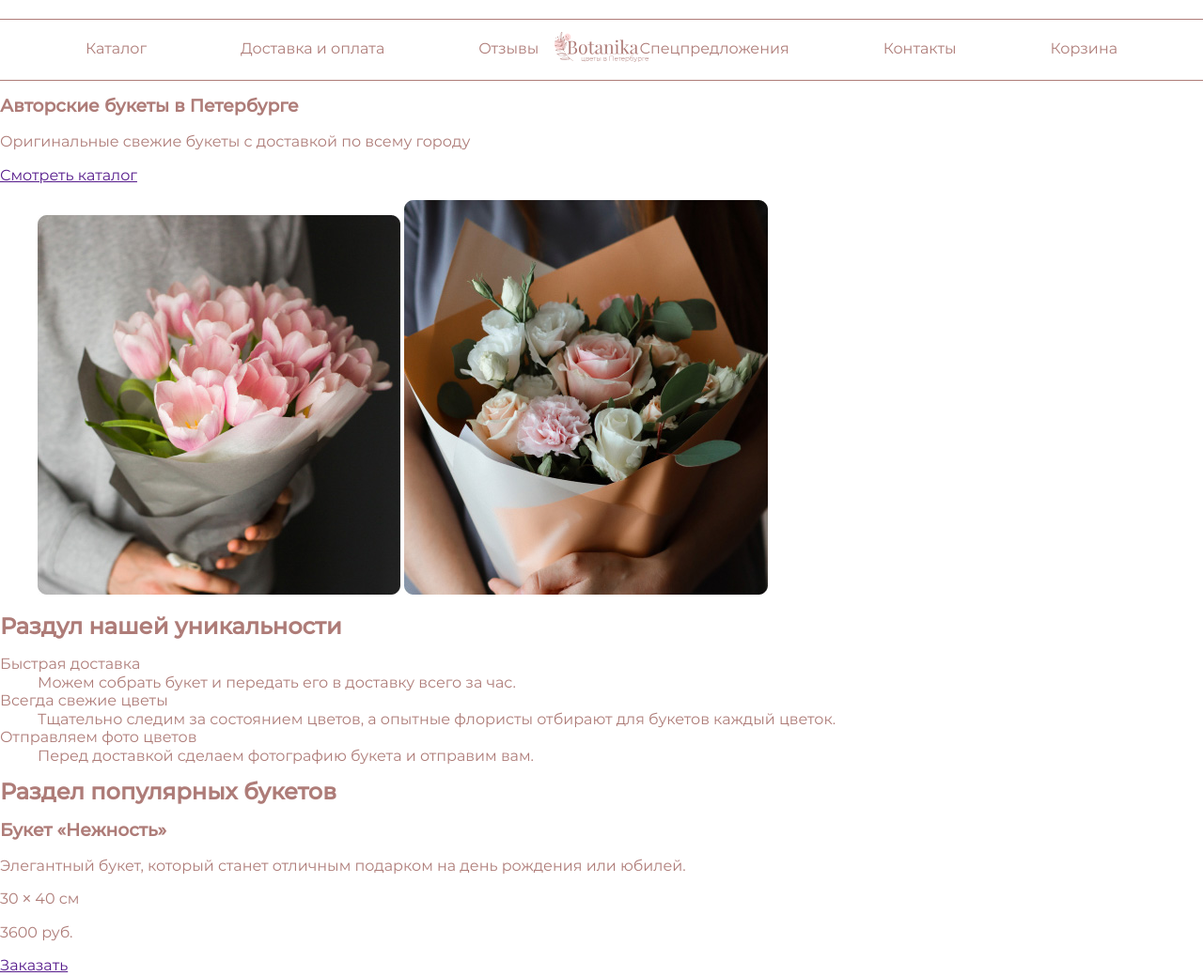
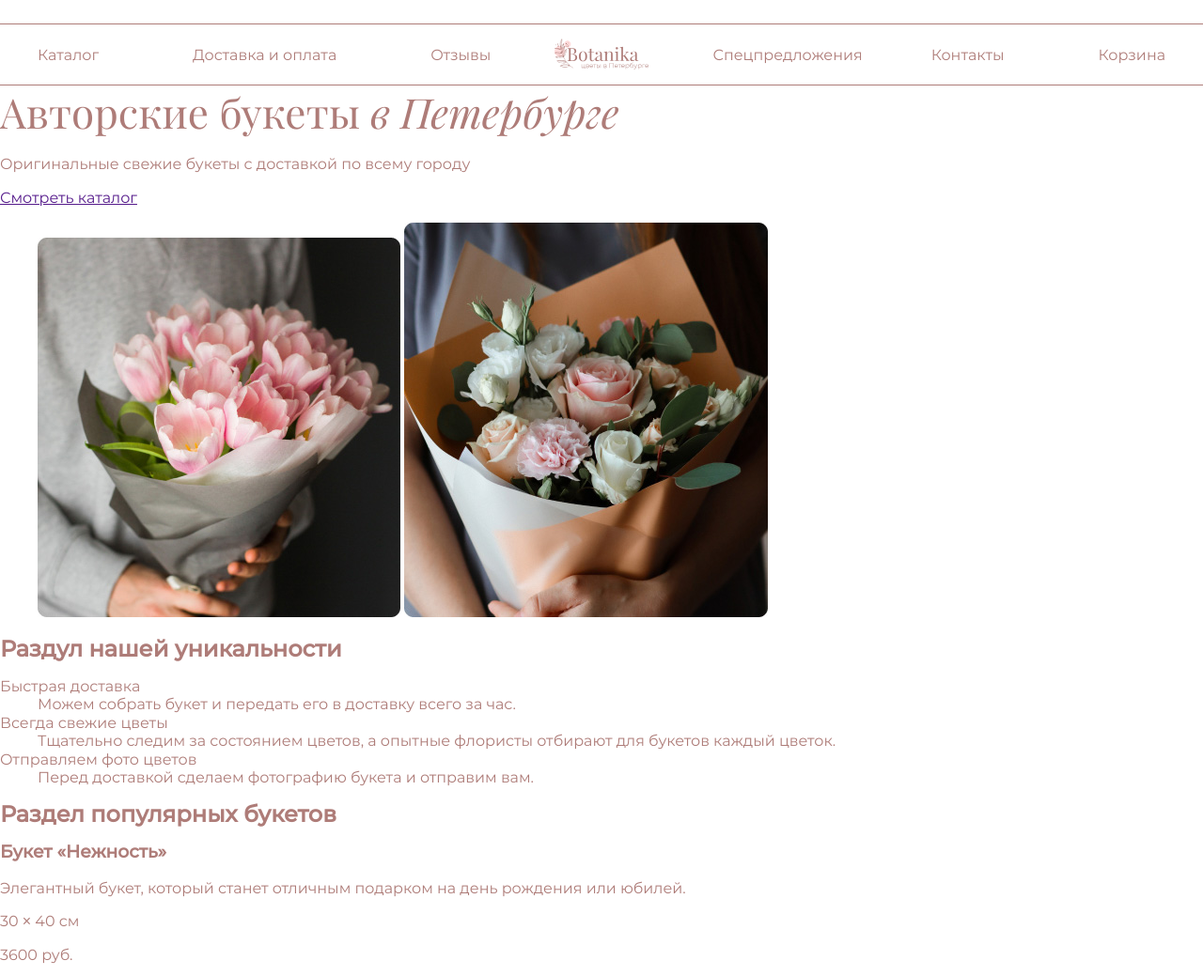
Before and after one commit to iTEvgen/marathon-html, a website: page source/index.html in a window 1280 px wide. Shown: the top 1039 px of the page at 94% size. Drawn offline with nearby package versions, Linux system fonts and the light colour scheme; files that its build step writes are made by us from their sources.

Commit message:
fonts Работа над шрифтами.

```diff
--- a/source/sass/block/base.scss
+++ b/source/sass/block/base.scss
@@ -1,5 +1,5 @@
 body {
-  min-width: 1129px;
+  min-width: 1240px;
   margin: 0 auto;
   font-family: "Montserrat", "Arial", sans-serif;
   font-size: 16px;
--- a/source/sass/block/fonts.scss
+++ b/source/sass/block/fonts.scss
@@ -1,6 +1,6 @@
 @font-face {
   font-family: "Playfair Display";
-  src: url("../fonts/playfairdisplay-regular.woff2") format(woff2), url("../fonts/playfairdisplay-regular.woff") format(woff);
+  src: url("../fonts/playfairdisplayregular.woff2"), url("../fonts/playfairdisplayregular.woff");
   font-weight: normal;
   font-style: normal;
   font-display: swap;
@@ -8,7 +8,7 @@
 
 @font-face {
   font-family: "Playfair Display";
-  src: url("../fonts/playfairdisplay-bold.woff2") format(woff2), url("../fonts/playfairdisplay-bold.woff") format(woff);
+  src: url("../fonts/playfairdisplaybold.woff2"), url("../fonts/playfairdisplaybold.woff");
   font-weight: bold;
   font-style: normal;
   font-display: swap;
@@ -16,7 +16,7 @@
 
 @font-face {
   font-family: "Playfair Display";
-  src: url("../fonts/playfairdisplay-italic.woff2") format(woff2), url("../fonts/playfairdisplay-italic.woff") format(woff);
+  src: url("../fonts/playfairdisplayitalic.woff2"), url("../fonts/playfairdisplayitalic.woff");
   font-weight: normal;
   font-style: italic;
   font-display: swap;
@@ -24,7 +24,7 @@
 
 @font-face {
   font-family: "Montserrat";
-  src: url("../fonts/montserrat-regular.woff2") format(woff2), url("../fonts/montserrat-regular.woff") format(woff);
+  src: url("../fonts/montserratregular.woff2"), url("../fonts/montserratregular.woff");
   font-weight: normal;
   font-style: normal;
   font-display: swap;
@@ -32,7 +32,7 @@
 
 @font-face {
   font-family: "Montserrat";
-  src: url("../fonts/montserrat-medium.woff2") format(woff2), url("../fonts/montserrat-medium.woff") format(woff);
+  src: url("../fonts/montserratmedium.woff2"), url("../fonts/montserratmedium.woff");
   font-weight: 500;
   font-style: normal;
   font-display: swap;
--- a/source/sass/block/header.scss
+++ b/source/sass/block/header.scss
@@ -1,6 +1,6 @@
 .page-header {
   position: relative;
-  margin-top: 20px;
+  margin-top: 25px;
   border-top: 1px solid #ae7c78;
   border-bottom: 1px solid #ae7c78;
 }
@@ -10,10 +10,11 @@
   top: 50%;
   left: 50%;
   transform: translate(-50%, -50%);
+  padding-top: 5px;
 }
 
 .main-nav__list {
-  max-width: 1098px;
+  max-width: 1200px;
   margin: 0 auto;
 }
 
@@ -28,14 +29,15 @@
   margin-right: 100px;
 }
 
-.nav-list__item:nth-child(3) {
-  margin-right: auto;
+.nav-list__item:nth-child(4) {
+  margin-left: auto;
+  margin-right: 73px;
 }
 
 .nav-list__link {
   display: block;
-  padding-top: 22px;
-  padding-bottom: 22px;
+  padding-top: 24px;
+  padding-bottom: 20px;
   color: inherit;
   text-decoration: none;
 }
--- a/source/sass/style.scss
+++ b/source/sass/style.scss
@@ -1,6 +1,7 @@
+@import "block/normalize.scss";
 @import "block/fonts.scss";
-@import "block/normalize.scss";
 @import "variables.scss";
 @import "mixsin.scss";
 @import "block/base.scss";
 @import "block/header.scss";
+@import "block/intro-block.scss";
```
Also changed, not shown: source/fonts/montserratmedium.woff (renamed from source/fonts/montserrat-medium.woff), source/fonts/montserratmedium.woff2 (renamed from source/fonts/montserrat-medium.woff2), source/fonts/montserratregular.woff (renamed from source/fonts/montserrat-regular.woff), source/fonts/montserratregular.woff2 (renamed from source/fonts/montserrat-regular.woff2), source/fonts/playfairdisplaybold.woff (renamed from source/fonts/PlayfairDisplay-Bold.woff), source/fonts/playfairdisplaybold.woff2 (renamed from source/fonts/PlayfairDisplay-Bold.woff2), source/fonts/playfairdisplayitalic.woff (renamed from source/fonts/PlayfairDisplay-Italic.woff), source/fonts/playfairdisplayitalic.woff2 (renamed from source/fonts/PlayfairDisplay-Italic.woff2), source/fonts/playfairdisplayregular.woff (renamed from source/fonts/PlayfairDisplay-Regular.woff), source/fonts/playfairdisplayregular.woff2 (renamed from source/fonts/PlayfairDisplay-Regular.woff2).
